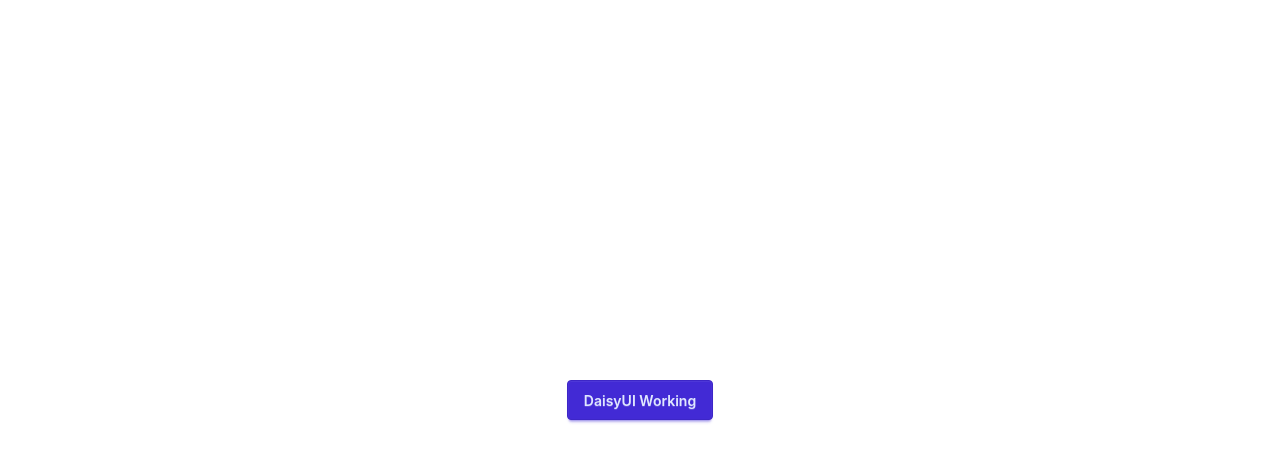
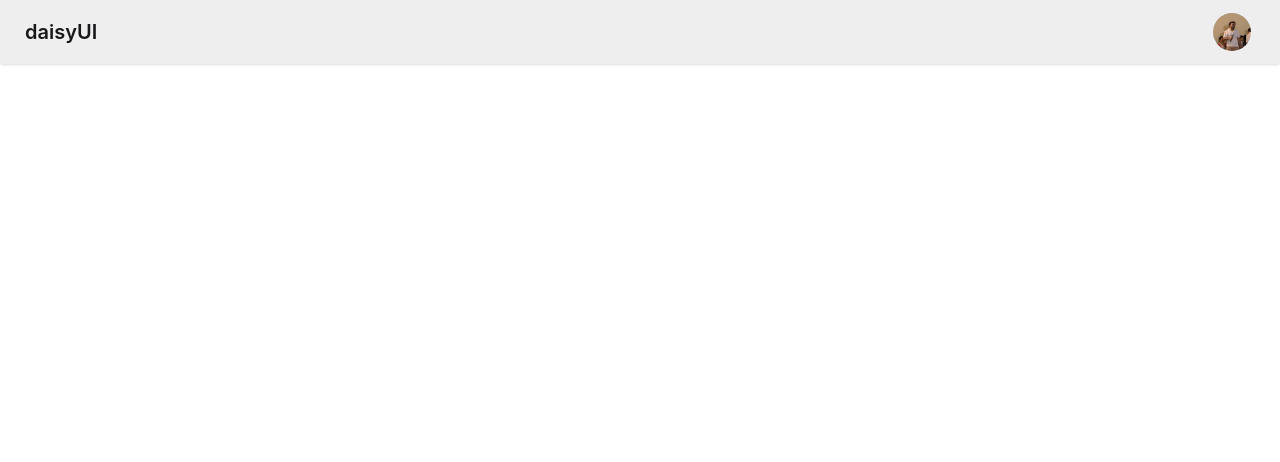
Before and after one commit to gouravsharma199/Social-Media-FE, a React (Vite) app: page / in a window 1280 px wide. Shown: the top 462 px of the page. Built offline with nearby package versions, Linux system fonts and the light colour scheme.

Commit message:
added dummy navbar for now

```diff
--- a/src/App.jsx
+++ b/src/App.jsx
@@ -1,10 +1,34 @@
+import myImage from "./assets/gourav.jpg";
+
 function App() {
   return (
-    <div className="min-h-screen flex items-center justify-center">
-      <button className="btn btn-primary">
-        DaisyUI Working
-      </button>
+    <div className="navbar bg-base-300 shadow-sm">
+  <div className="flex-1">
+    <a className="btn btn-ghost text-xl">daisyUI</a>
+  </div>
+  <div className="flex gap-2">
+    {/* <input type="text" placeholder="Search" className="input input-bordered w-24 md:w-auto" /> */}
+    <div className="dropdown dropdown-end mx-5">
+      <div tabIndex={0} role="button" className="btn btn-ghost btn-circle avatar">
+        <div className="w-10 rounded-full">
+          <img src={myImage} alt="Gourav" />
+        </div>
+      </div>
+      <ul
+        tabIndex="-1"
+        className="menu menu-sm dropdown-content bg-base-100 rounded-box z-1 mt-3 w-52 p-2 shadow">
+        <li>
+          <a className="justify-between">
+            Profile
+            <span className="badge">New</span>
+          </a>
+        </li>
+        <li><a>Settings</a></li>
+        <li><a>Logout</a></li>
+      </ul>
     </div>
+  </div>
+</div>
   );
 }
 
```
Also changed, not shown: src/assets/gourav.jpg (added).
